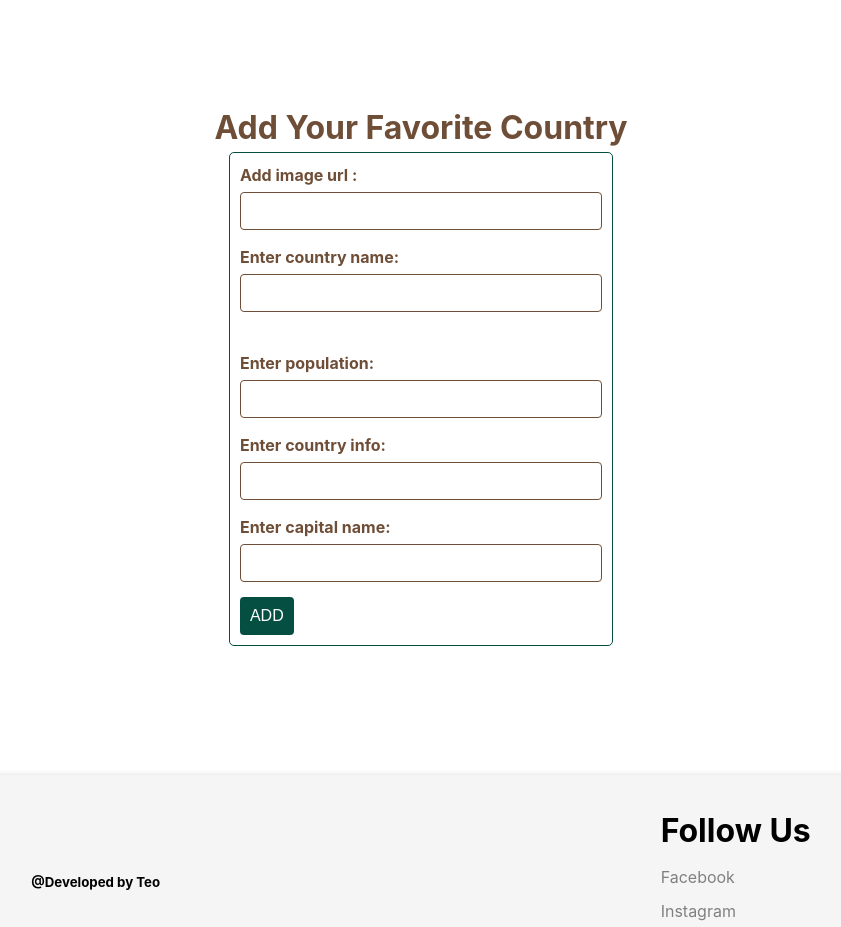
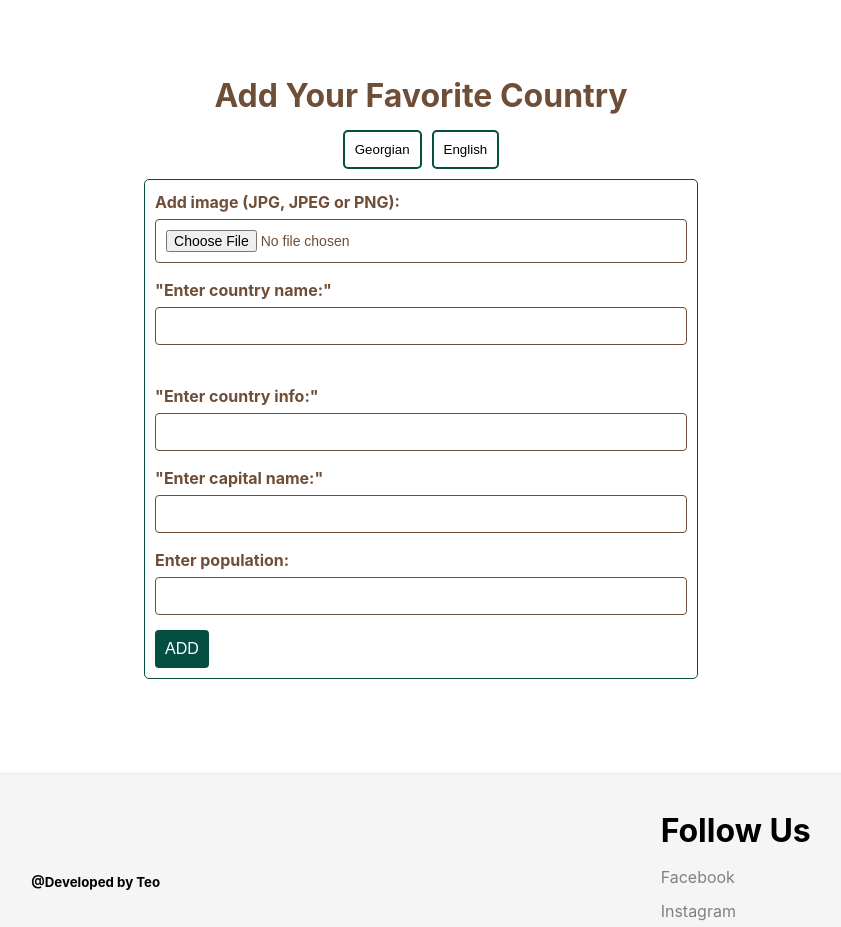
Before and after one commit to Omiadze/countries-app, a React (Vite) app: page /eng/home in a window 1280 px wide. Shown: the part 1600-2527 px from the top of the page, without its empty margins (219-1060 px from the left). Built offline with nearby package versions, Linux system fonts and the light colour scheme.

Commit message:
add input fields for Georgian language, add file input for images, change handleOnSubmit function

```diff
--- a/src/pages/home/main-home-page/components/card/Card.tsx
+++ b/src/pages/home/main-home-page/components/card/Card.tsx
@@ -19,12 +19,12 @@ type Country = {
   votes: number;
   isDeleted: boolean;
   nameKa: string;
-  populationKa: string;
   infoKa: string;
   capitalKa: string;
 };
 
 const Card: React.FC = () => {
+  // usestates
   const { currentLang } = useContext(LangContext);
   const [textInput, setTextInput] = useState("");
   const [inputErrorMessage, setInputErrorMessage] = useState<string>("");
@@ -34,8 +34,11 @@ const Card: React.FC = () => {
     population: "",
     capital: "",
     info: "",
+    nameKa: "",
+    capitalKa: "",
+    infoKa: "",
   });
-
+  // useReducer
   const [countries, dispatch] = useReducer(
     countriesReducer,
     countriesInitialState
@@ -54,44 +57,71 @@ const Card: React.FC = () => {
   const sortCountriesByHearts = (sortType: "increasing" | "decreasing") => {
     dispatch({ type: "sort", payload: { sortType } });
   };
+
   const handleOnChange = (event: React.ChangeEvent<HTMLInputElement>) => {
     const { name, value } = event.target;
+
     if (name === "name" && value.length > 10) {
       setInputErrorMessage("The name should not be longer than 10 letters");
     } else {
       setInputErrorMessage("");
+      setAddNewCountry((prev) => ({
+        ...prev,
+        [name]: value,
+      }));
     }
-    setAddNewCountry((prev) => ({
-      ...prev,
-      [name]: value,
-    }));
   };
 
-  const handleOnSubmit = (event: React.FormEvent<HTMLFormElement>) => {
+  const handleOnSubmit = async (event: React.FormEvent<HTMLFormElement>) => {
     event.preventDefault();
+    const formData = new FormData(event.currentTarget);
+
     const countryObj: Omit<Country, "id" | "votes" | "isDeleted"> = {
-      img: addNewCountry.img,
-      name: addNewCountry.name,
-      population: addNewCountry.population,
-      capital: addNewCountry.capital,
-      info: addNewCountry.info,
+      img: "",
+      name: "",
+      population: "",
+      capital: "",
+      info: "",
       nameKa: "",
-      populationKa: "",
       infoKa: "",
       capitalKa: "",
     };
-    const formData = new FormData(event.currentTarget);
+
     for (const [key, value] of formData) {
-      countryObj[key as keyof Omit<Country, "id" | "votes" | "isDeleted">] =
-        value as string;
+      // if key is image convert my image files to base64
+      if (key === "img") {
+        const file = value as File;
+        const base64String = await convertToBase64(file);
+        countryObj.img = base64String;
+      } else {
+        countryObj[key as keyof Omit<Country, "id" | "votes" | "isDeleted">] =
+          value as string;
+      }
     }
+
+    console.log("Country Object:", countryObj);
+
     dispatch({ type: "add", payload: { countryObj } });
+
+    // Reset
     setAddNewCountry({
       img: "",
       name: "",
       population: "",
       capital: "",
       info: "",
+      nameKa: "",
+      capitalKa: "",
+      infoKa: "",
+    });
+  };
+  //
+  const convertToBase64 = (file: File): Promise<string> => {
+    return new Promise((resolve, reject) => {
+      const reader = new FileReader();
+      reader.readAsDataURL(file);
+      reader.onload = () => resolve(reader.result as string);
+      reader.onerror = (error) => reject(error);
     });
   };
 
@@ -114,9 +144,6 @@ const Card: React.FC = () => {
     setTextInput(value);
     dispatch({ type: "search", payload: { value } });
   };
-  // const filteredCountries = countriesInitialState.filter((country) => {
-  //   country.name.toLocaleLowerCase().includes(textInput.toLocaleLowerCase());
-  // });
 
   return (
     <div>
@@ -167,9 +194,7 @@ const Card: React.FC = () => {
                 <hr />
                 <CardContent
                   name={currentLang === "eng" ? item.name : item.nameKa}
-                  population={
-                    currentLang === "eng" ? item.population : item.populationKa
-                  }
+                  population={item.population}
                   capital={
                     currentLang === "eng" ? item.capital : item.capitalKa
                   }
@@ -192,11 +217,13 @@ const Card: React.FC = () => {
           handleOnSubmit={handleOnSubmit}
           handleOnChange={handleOnChange}
           inputErrorMessage={inputErrorMessage}
-          img={addNewCountry.img}
           name={addNewCountry.name}
           population={addNewCountry.population}
           capital={addNewCountry.capital}
           info={addNewCountry.info}
+          nameKa={addNewCountry.nameKa}
+          capitalKa={addNewCountry.capitalKa}
+          infoKa={addNewCountry.infoKa}
         />
       </div>
     </div>
--- a/src/pages/home/main-home-page/components/card/country-input/inputs.module.css
+++ b/src/pages/home/main-home-page/components/card/country-input/inputs.module.css
@@ -39,3 +39,26 @@ input {
 .submit-btn:hover {
   background-color: var(--brown);
 }
+.langTabBtns {
+  margin: 10px;
+  display: flex;
+  gap: 10px;
+}
+.langTabBtn {
+  padding: 10px;
+  border: 2px solid var(--green);
+  background-color: white;
+  border-radius: 5px;
+}
+.langTabBtn:hover,
+.langTabBtn:focus {
+  cursor: pointer;
+  background-color: whitesmoke;
+  border: 2px solid var(--brown);
+}
+.visible {
+  display: block;
+}
+.invisible {
+  display: none;
+}
--- a/src/pages/home/main-home-page/components/card/country-input/inputs.tsx
+++ b/src/pages/home/main-home-page/components/card/country-input/inputs.tsx
@@ -1,47 +1,76 @@
 // import React, { useState } from "react";
 import { useParams } from "react-router-dom";
 import styles from "./inputs.module.css";
+import { useState } from "react";
+// import { useState } from "react";
 
 type MyFormProps = {
   handleOnSubmit: (event: React.FormEvent<HTMLFormElement>) => void;
   handleOnChange: (event: React.ChangeEvent<HTMLInputElement>) => void;
   inputErrorMessage: string;
-  img: string;
   name: string;
   population: string;
   capital: string;
   info: string;
+  nameKa: string;
+  capitalKa: string;
+  infoKa: string;
 };
 const Inputs: React.FC<MyFormProps> = ({
   handleOnSubmit,
   handleOnChange,
   inputErrorMessage,
-  img,
   name,
   population,
   capital,
   info,
+  nameKa,
+  capitalKa,
+  infoKa,
 }) => {
   const { lang } = useParams();
+  const [langTab, setLangTab] = useState(lang);
+  // functions for Georgian and english Input fields...
+  const handleKaBtn = () => {
+    setLangTab("ka");
+  };
+  const handleEngBtn = () => {
+    setLangTab("eng");
+  };
+
   return (
     <div className={styles["country-form-div"]}>
       <h1>
         {lang === "eng" ? "Add Your Favorite Country" : "შენი ფავორიტი ქვეყანა"}
       </h1>
+      <div className={styles.langTabBtns}>
+        <button className={styles.langTabBtn} onClick={handleKaBtn}>
+          {lang === "eng" ? "Georgian" : "ქართული"}
+        </button>
+        <button className={styles.langTabBtn} onClick={handleEngBtn}>
+          {" "}
+          {lang === "eng" ? "English" : "ინგლისური"}
+        </button>
+      </div>
       <form id="addCountryForm" onSubmit={handleOnSubmit}>
         <label>
-          {lang === "eng" ? "Add image url :" : "დაამატე სურათის URL"}
+          {langTab === "eng"
+            ? "Add image (JPG, JPEG or PNG):"
+            : "დაამატე სურათი (JPG, JPEG ან PNG)"}
           <input
-            type="text"
-            value={img}
+            type="file"
             name="img"
+            accept=".jpg, .jpeg, .png"
             onChange={handleOnChange}
             required
           />
         </label>
         <br />
+
+        {/* english inputs */}
+        <div className={langTab === "eng" ? styles.visible : styles.invisible}>
           <label>
-          {lang === "eng" ? "Enter country name:" : "ჩაწერე ქვეყნის სახელი"}
+            "Enter country name:"
             <input
               type="text"
               value={name}
@@ -53,18 +82,7 @@ const Inputs: React.FC<MyFormProps> = ({
           <p>{inputErrorMessage}</p>
           <br />
           <label>
-          {lang === "eng" ? "Enter population:" : "ჩაწერე მოსახლეობა"}
-          <input
-            type="text"
-            value={population}
-            name="population"
-            onChange={handleOnChange}
-            required
-          />
-        </label>
-        <br />
-        <label>
-          {lang === "eng" ? "Enter country info:" : "ჩაწერე ქვეყნის ინფორმაცია"}
+            "Enter country info:"
             <input
               type="text"
               value={info}
@@ -74,11 +92,61 @@ const Inputs: React.FC<MyFormProps> = ({
           </label>
           <br />
           <label>
-          {lang === "eng" ? "Enter capital name:" : "ჩაწერე ქვეყნის დედაქალაქი"}
+            "Enter capital name:"
             <input
               type="text"
               value={capital}
               name="capital"
+              onChange={handleOnChange}
+              required
+            />
+          </label>
+          <br />
+        </div>
+
+        {/* Georgian Inputs */}
+        <div className={langTab === "ka" ? styles.visible : styles.invisible}>
+          <label>
+            "ჩაწერე ქვეყნის სახელი"
+            <input
+              type="text"
+              value={nameKa}
+              name="nameKa"
+              onChange={handleOnChange}
+              required
+            />
+          </label>
+          <p>{inputErrorMessage}</p>
+          <br />
+          <label>
+            "ჩაწერე ქვეყნის ინფორმაცია"
+            <input
+              type="text"
+              value={infoKa}
+              onChange={handleOnChange}
+              name="infoKa"
+            />
+          </label>
+          <br />
+          <label>
+            "ჩაწერე ქვეყნის დედაქალაქი"
+            <input
+              type="text"
+              value={capitalKa}
+              name="capitalKa"
+              onChange={handleOnChange}
+              required
+            />
+          </label>
+          <br />
+        </div>
+
+        <label>
+          {langTab === "eng" ? "Enter population:" : "ჩაწერე მოსახლეობა"}
+          <input
+            type="text"
+            value={population}
+            name="population"
             onChange={handleOnChange}
             required
           />
--- a/src/pages/home/main-home-page/components/card/image/image.tsx
+++ b/src/pages/home/main-home-page/components/card/image/image.tsx
@@ -6,5 +6,5 @@ type CardImgProps = {
 };
 
 export const CardImg: React.FC<CardImgProps> = ({ img, name }) => {
-  return <img className={styles["card-div-img"]} src={img} alt={name} />;
+  return <img className={styles["card-div-img"]} src={img} />;
 };
--- a/src/pages/home/main-home-page/components/card/reducer/reducer.ts
+++ b/src/pages/home/main-home-page/components/card/reducer/reducer.ts
@@ -9,7 +9,6 @@ interface Country {
   votes: number;
   isDeleted: boolean;
   nameKa: string;
-  populationKa: string;
   infoKa: string;
   capitalKa: string;
 }
@@ -87,7 +86,7 @@ export const countriesReducer = (
       id: (countriesInitialState.length + 1).toString(),
       isDeleted: false,
     };
-
+    console.log([...countriesInitialState, newCountry]);
     return [...countriesInitialState, newCountry];
   }
   if (action.type === "delete") {
```
Also changed, not shown: src/pages/home/main-home-page/components/card/reducer/state.ts (+6 -6 lines). Lines whose indentation alone changed are shown as unchanged.
